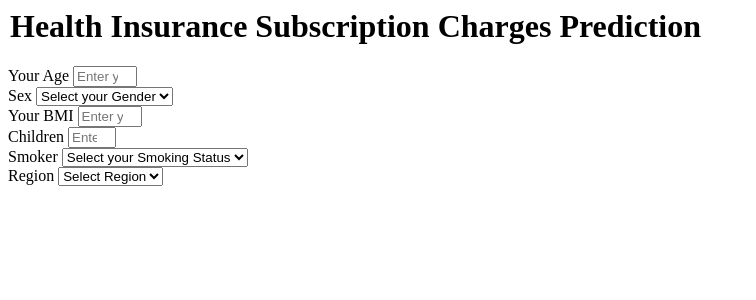
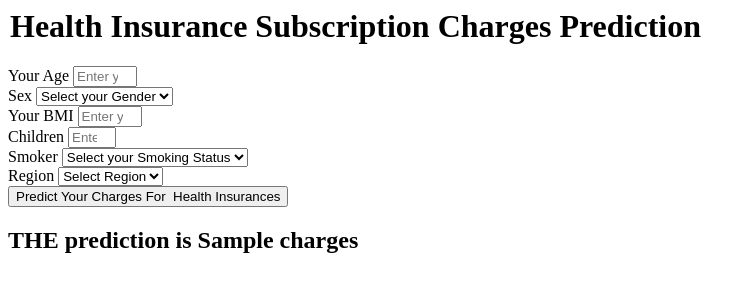
Before and after one commit to BolajiTee/health-insurance-cost-MLOPs, a Flask app: template templates/home.html in a window 1280 px wide. Shown: the top 300 px of the page, without its empty margins (0-756 px from the left). Run offline with Flask 3, Linux system fonts and the light colour scheme; the template is opened without the code that fills it: most values are stand-ins (such as "Sample title", 1, 10 or a date in 2020); parts of the project's set-up code (start-up, migrations or seed data) failed here and were passed over.

Commit message:
working on errors

```diff
--- a/app.py
+++ b/app.py
@@ -1,7 +1,9 @@
 import os
 import sys
+import numpy as np
 import pandas as pd
 from sklearn.model_selection import train_test_split
+from sklearn.preprocessing import StandardScaler
 from log_exception import logging, CustomException
 from load_transformation import load_data, transform_data, save_preprocessor
 from model_trainer import train_model
@@ -24,7 +26,7 @@ def new_predict(): # this "new_predict" will be in the form in the templates
         data = NewData(
             age = request.form.get("age"),
             sex = request.form.get("sex"),
-            bmi = request.form.get("bmi"),
+            bmi = float(request.form.get("bmi")),
             children = request.form.get("children"),
             smoker = request.form.get("smoker"),
             region = request.form.get("region")
@@ -32,10 +34,15 @@ def new_predict(): # this "new_predict" will be in the form in the templates
 
         pred_df = data.make_feature_a_data_frame()
         print(pred_df)
+        print("Before Prediction")
+
+
         pred_new_data = PredictPipeline()
-        new_target = pred_new_data.predict(pred_df)
+        print("Mid Prediction")
+        Charges = pred_new_data.prediction(pred_df)
+        print("after Prediction")
 
-        return render_template("home.html", new_target = new_target[0])
+        return render_template("home.html", Charges = Charges[0])
 
 
 
--- a/templates/home.html
+++ b/templates/home.html
@@ -1,6 +1,6 @@
 <html>
     <body>
-        <form action=""{{ url_for('new_predict')}}"">
+        <form action="{{ url_for('new_predict')}}" method = "post">
             <h1>
             <legend>Health Insurance Subscription Charges Prediction</legend>
             </h1>
@@ -65,6 +65,12 @@
 
             </select>
         </div>
+        <div class="mb-3">
+            <input class="btn btn-primary" type="submit" value="Predict Your Charges For  Health Insurances" required />
+        </div>
         </form>
+        <h2>
+            THE  prediction is {{Charges}}
+        </h2>
     </body>
 </html>
```
Also changed, not shown: model_trainer.py (+1 -10 lines), prediction_pipeline.py (+11 -8 lines).
